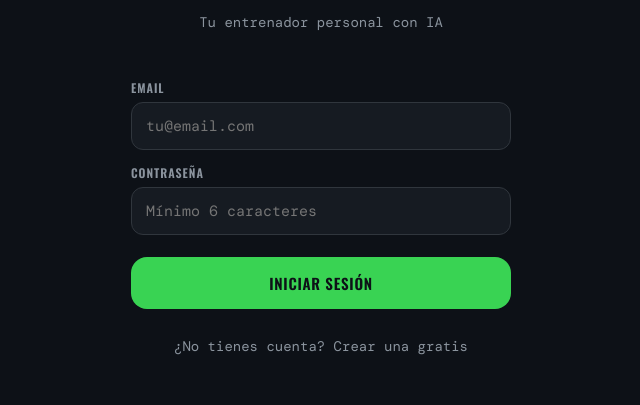
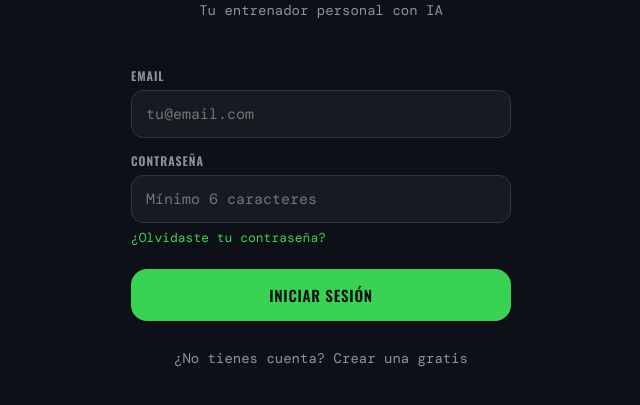
Before and after one commit to omararodriguezl/IronLog, a React (Vite) app: page / in a window 1280 px wide. Shown: the part 285-690 px from the top of the page, without its empty margins (319-959 px from the left). Built offline with nearby package versions, Linux system fonts and the light colour scheme; no server answers; a web font is replaced by a local one.

Commit message:
Add forgot password flow, clean env.example

```diff
--- a/src/pages/Auth.jsx
+++ b/src/pages/Auth.jsx
@@ -2,28 +2,46 @@ import React, { useState } from 'react'
 import Button from '../components/ui/Button'
 import Input from '../components/ui/Input'
 import { useAuth } from '../hooks/useAuth'
+import { supabase } from '../lib/supabase'
 
 export default function Auth() {
   const { signInWithEmail, signUpWithEmail } = useAuth()
-  const [mode, setMode] = useState('login') // login | signup
+  const [mode, setMode] = useState('login') // login | signup | forgot
   const [email, setEmail] = useState('')
   const [password, setPassword] = useState('')
   const [loading, setLoading] = useState(false)
   const [error, setError] = useState(null)
+  const [success, setSuccess] = useState(null)
 
   async function handleSubmit(e) {
     e.preventDefault()
-    if (!email || !password) return
     setLoading(true)
     setError(null)
+    setSuccess(null)
     try {
-      if (mode === 'login') await signInWithEmail(email, password)
-      else await signUpWithEmail(email, password)
+      if (mode === 'forgot') {
+        const { error } = await supabase.auth.resetPasswordForEmail(email, {
+          redirectTo: `${window.location.origin}/reset-password`,
+        })
+        if (error) throw error
+        setSuccess('Te enviamos un correo para restablecer tu contraseña.')
+      } else if (mode === 'login') {
+        await signInWithEmail(email, password)
+      } else {
+        await signUpWithEmail(email, password)
+        setSuccess('Cuenta creada. Revisa tu email para confirmarla.')
+      }
     } catch (err) {
       setError(err.message)
     } finally {
       setLoading(false)
     }
+  }
+
+  function switchMode(newMode) {
+    setMode(newMode)
+    setError(null)
+    setSuccess(null)
   }
 
   return (
@@ -55,6 +73,14 @@ export default function Auth() {
           </p>
         </div>
 
+        {mode === 'forgot' ? (
+          <div style={{ animation: 'fadeIn 0.2s ease' }}>
+            <h2 style={{ fontFamily: 'var(--font-display)', fontSize: '22px', marginBottom: '8px' }}>
+              Restablecer contraseña
+            </h2>
+            <p style={{ color: 'var(--color-text-muted)', fontSize: '14px', marginBottom: '24px' }}>
+              Te enviaremos un correo con instrucciones.
+            </p>
             <form onSubmit={handleSubmit} style={{ display: 'flex', flexDirection: 'column', gap: '14px' }}>
               <Input
                 label="Email"
@@ -65,6 +91,29 @@ export default function Auth() {
                 autoComplete="email"
                 required
               />
+              {error && <ErrorBox msg={error} />}
+              {success && <SuccessBox msg={success} />}
+              <Button type="submit" loading={loading} style={{ marginTop: '8px' }}>
+                Enviar correo
+              </Button>
+            </form>
+            <button onClick={() => switchMode('login')} style={linkStyle}>
+              ← Volver a iniciar sesión
+            </button>
+          </div>
+        ) : (
+          <div style={{ animation: 'fadeIn 0.2s ease' }}>
+            <form onSubmit={handleSubmit} style={{ display: 'flex', flexDirection: 'column', gap: '14px' }}>
+              <Input
+                label="Email"
+                type="email"
+                placeholder="tu@email.com"
+                value={email}
+                onChange={e => setEmail(e.target.value)}
+                autoComplete="email"
+                required
+              />
+              <div>
                 <Input
                   label="Contraseña"
                   type="password"
@@ -74,19 +123,28 @@ export default function Auth() {
                   autoComplete={mode === 'login' ? 'current-password' : 'new-password'}
                   required
                 />
+                {mode === 'login' && (
+                  <button
+                    type="button"
+                    onClick={() => switchMode('forgot')}
+                    style={{
+                      marginTop: '6px',
+                      background: 'none',
+                      border: 'none',
+                      color: 'var(--color-accent)',
+                      fontSize: '13px',
+                      cursor: 'pointer',
+                      fontFamily: 'var(--font-body)',
+                      padding: 0,
+                    }}
+                  >
+                    ¿Olvidaste tu contraseña?
+                  </button>
+                )}
+              </div>
 
-          {error && (
-            <p style={{
-              padding: '10px 14px',
-              background: '#f8514922',
-              border: '1px solid var(--color-danger)',
-              borderRadius: 'var(--radius-md)',
-              color: 'var(--color-danger)',
-              fontSize: '13px',
-            }}>
-              {error}
-            </p>
-          )}
+              {error && <ErrorBox msg={error} />}
+              {success && <SuccessBox msg={success} />}
 
               <Button type="submit" loading={loading} style={{ marginTop: '8px' }}>
                 {mode === 'login' ? 'Iniciar sesión' : 'Crear cuenta'}
@@ -94,8 +152,21 @@ export default function Auth() {
             </form>
 
             <button
-          onClick={() => { setMode(m => m === 'login' ? 'signup' : 'login'); setError(null) }}
-          style={{
+              onClick={() => switchMode(mode === 'login' ? 'signup' : 'login')}
+              style={linkStyle}
+            >
+              {mode === 'login'
+                ? '¿No tienes cuenta? Crear una gratis'
+                : '¿Ya tienes cuenta? Iniciar sesión'}
+            </button>
+          </div>
+        )}
+      </div>
+    </div>
+  )
+}
+
+const linkStyle = {
   width: '100%',
   marginTop: '16px',
   padding: '12px',
@@ -105,13 +176,36 @@ export default function Auth() {
   fontSize: '14px',
   cursor: 'pointer',
   fontFamily: 'var(--font-body)',
-          }}
-        >
-          {mode === 'login'
-            ? '¿No tienes cuenta? Crear una gratis'
-            : '¿Ya tienes cuenta? Iniciar sesión'}
-        </button>
-      </div>
-    </div>
+  textAlign: 'center',
+  display: 'block',
+}
+
+function ErrorBox({ msg }) {
+  return (
+    <p style={{
+      padding: '10px 14px',
+      background: '#f8514922',
+      border: '1px solid var(--color-danger)',
+      borderRadius: 'var(--radius-md)',
+      color: 'var(--color-danger)',
+      fontSize: '13px',
+    }}>
+      {msg}
+    </p>
   )
 }
+
+function SuccessBox({ msg }) {
+  return (
+    <p style={{
+      padding: '10px 14px',
+      background: '#39d35322',
+      border: '1px solid var(--color-accent)',
+      borderRadius: 'var(--radius-md)',
+      color: 'var(--color-accent)',
+      fontSize: '13px',
+    }}>
+      {msg}
+    </p>
+  )
+}
```
Lines whose indentation alone changed are shown as unchanged.
